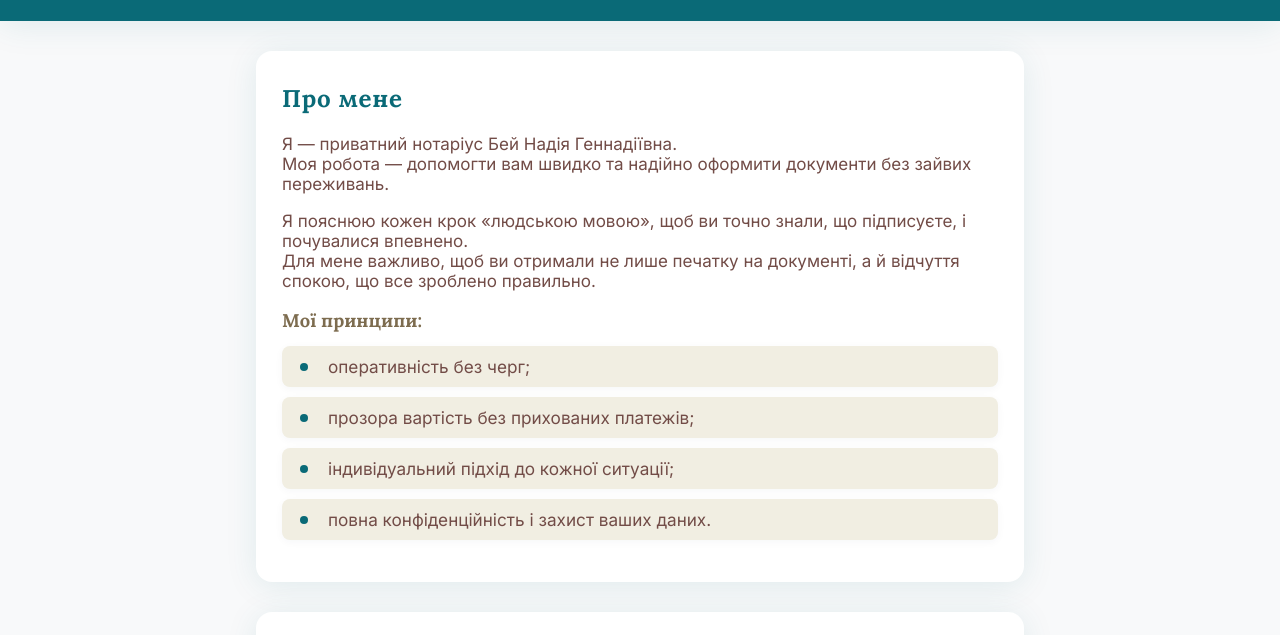
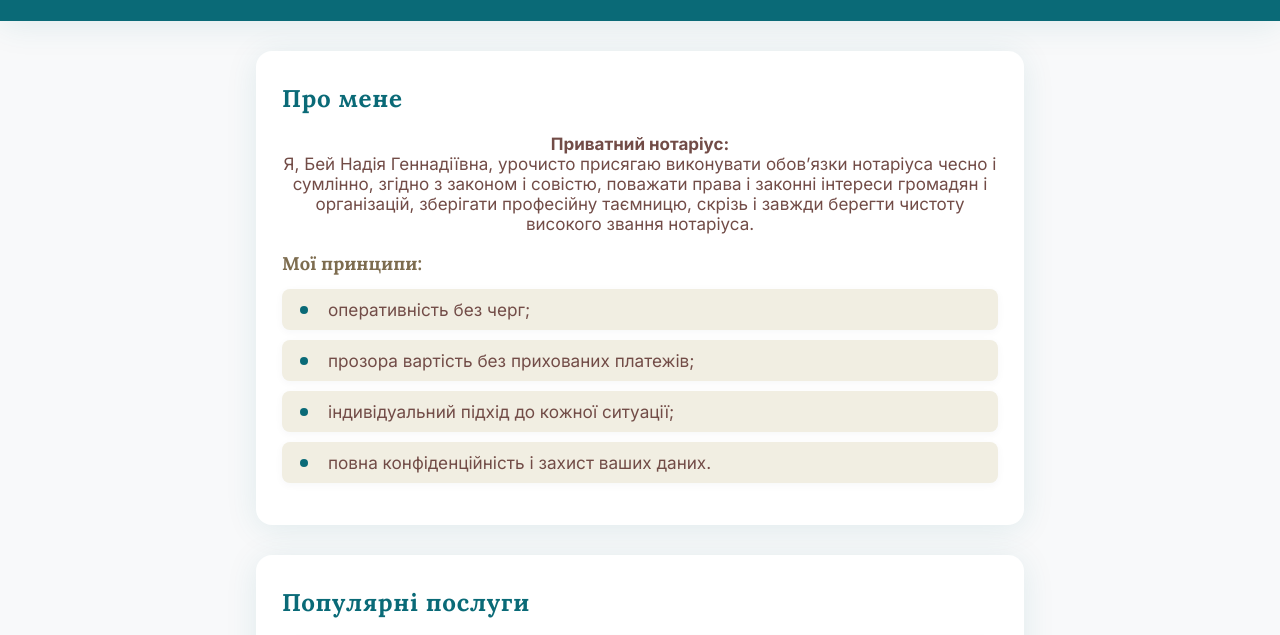
Before and after one commit to notariatlviv/notariatlviv.github.io, a plain HTML site: page index.html in a window 1280 px wide. Shown: the part 115-750 px from the top of the page. Drawn offline with Linux system fonts and the light colour scheme.

Commit message:
Update index.html

```diff
--- a/index.html
+++ b/index.html
@@ -458,14 +458,10 @@
     <main class="container">
         <section>
             <h2>Про мене</h2>
-            <p>
-                Я — приватний нотаріус Бей Надія Геннадіївна.<br>
-                Моя робота — допомогти вам швидко та надійно оформити документи без зайвих переживань.
-            </p>
-            <p>
-                Я пояснюю кожен крок «людською мовою», щоб ви точно знали, що підписуєте, і почувалися впевнено.<br>
-                Для мене важливо, щоб ви отримали не лише печатку на документі, а й відчуття спокою, що все зроблено правильно.
-            </p>
+       <p style="text-align: center;">
+        <b>Приватний нотаріус:</b><br>
+        Я, Бей Надія Геннадіївна, урочисто присягаю виконувати обов’язки нотаріуса чесно і сумлінно, згідно з законом і совістю, поважати права і законні інтереси громадян і організацій, зберігати професійну таємницю, скрізь і завжди берегти чистоту високого звання нотаріуса.
+    </p>
             <h3>Мої принципи:</h3>
             <ul class="principles-list">
                 <li>оперативність без черг;</li>
```
